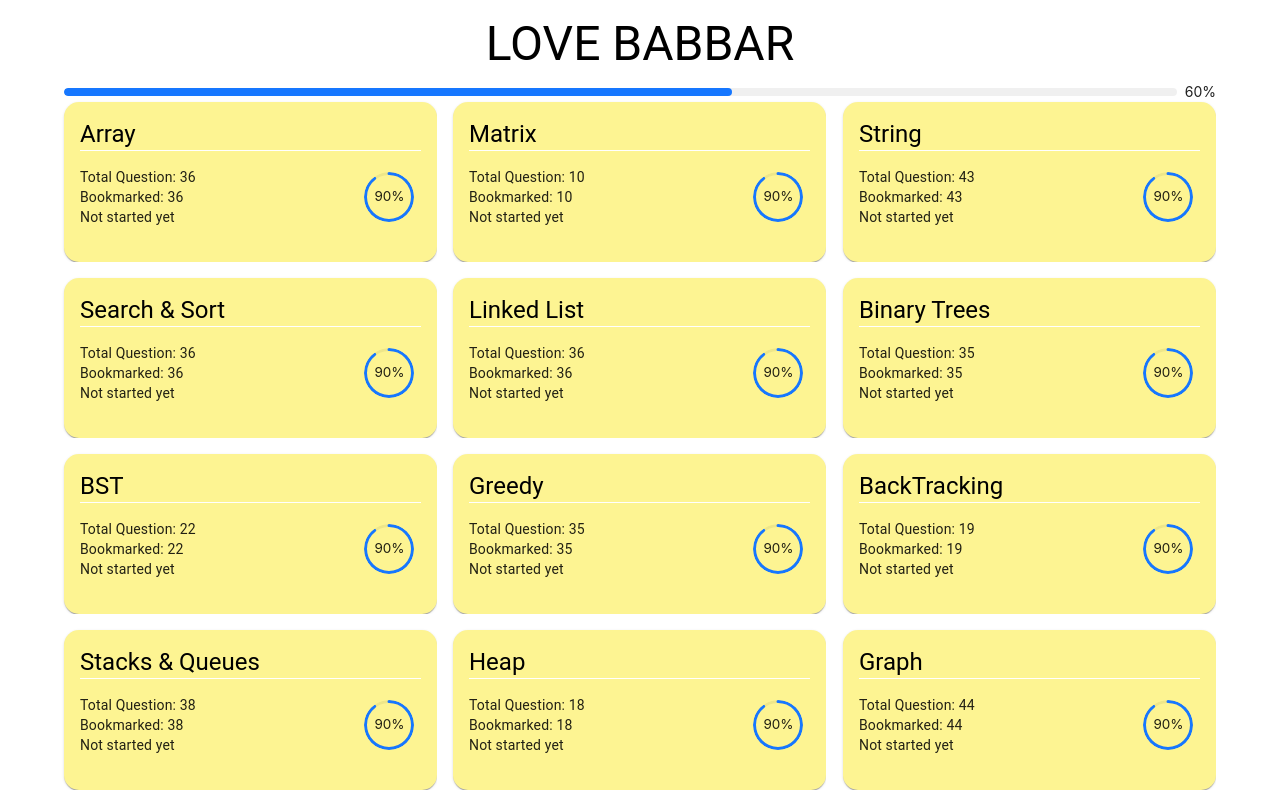
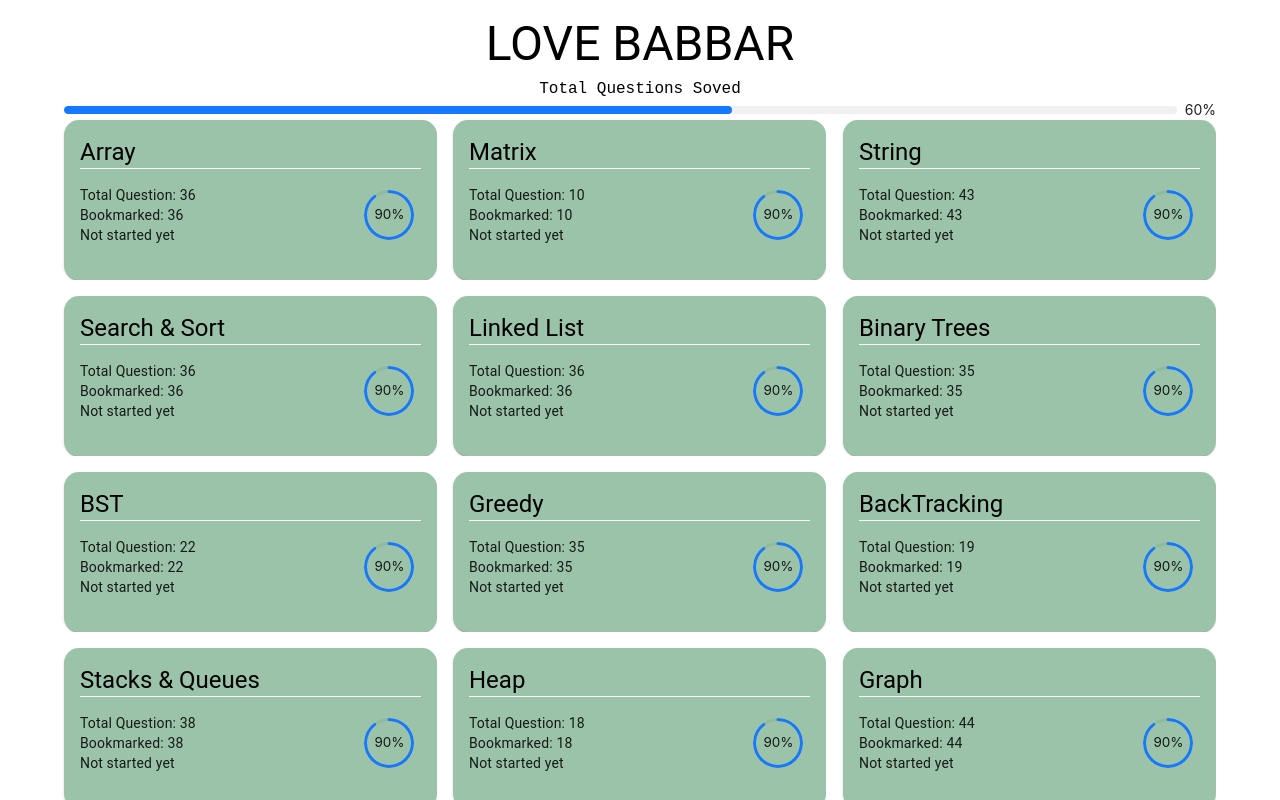
Before and after one commit to thenileshmishra/DSA, a React (Create React App) app: page / in a window 1280 px wide. Shown: the top 800 px of the page. Built offline with nearby package versions, Linux system fonts and the light colour scheme.

Commit message:
HOme page done

```diff
--- a/src/components/Home/index.js
+++ b/src/components/Home/index.js
@@ -9,12 +9,22 @@ function Home() {
   console.log(data[0]);
 
   return (
-    <>
     <Container>
       <Grid container>
         <Grid item lg={12} textAlign="center" mx="auto">
           <Typography variant="h3" color="black" mt={2} mb={1}>
             LOVE BABBAR
+          </Typography>
+        </Grid>
+        <Grid item lg={12} textAlign="center" mx="auto">
+          <Typography
+            variant="span"
+            color="black"
+            mt={2}
+            mb={1}
+            textAlign={"center"}
+          >
+            Total Questions Soved
           </Typography>
         </Grid>
         <Grid item md={12} style={{ display: isSmOrDown ? "none" : "block" }}>
@@ -36,7 +46,6 @@ function Home() {
         </Grid>
       </Grid>
     </Container>
-    </>
   );
 }
 
--- a/src/components/TopicCard/index.js
+++ b/src/components/TopicCard/index.js
@@ -40,7 +40,7 @@ function TopicCard({ item }) {
       <Card
         sx={{ minWidth: 275, minHeight: 160 }}
         style={{
-          background: "#fdf492",
+          background: "#9bc3a9",
           borderRadius: "15px",
         }}
       >
--- a/src/index.css
+++ b/src/index.css
@@ -3,7 +3,6 @@
 body {
   margin: 0;
   padding: 0;
-  overflow-y: hidden;
   font-family: "Ubuntu Mono", monospace;
   -webkit-font-smoothing: antialiased;
   -moz-osx-font-smoothing: grayscale;
```
Lines whose indentation alone changed are shown as unchanged.
